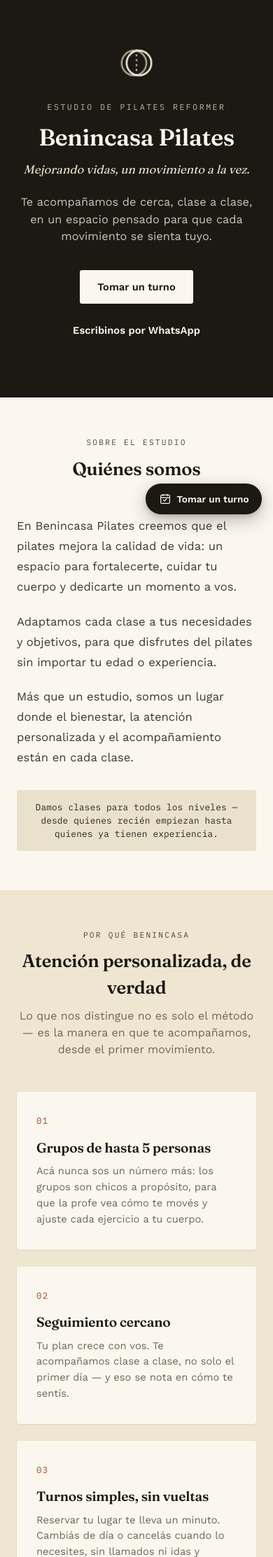
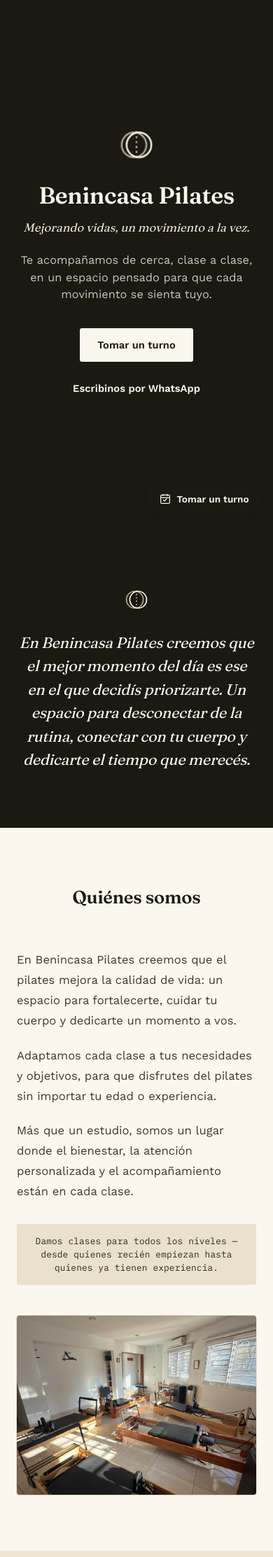
Before and after one commit to tobiasalbarran22-commits/turnera-pilates, a Flask app: page / in a window 390 px wide. Shown: the part 93-2318 px from the top of the page at 70% size. Run offline with Flask 3, Linux system fonts and the light colour scheme.

Commit message:
SEO en landing, foto real del estudio, mail desde Gmail del estudio y deploy en Render
- Landing: meta tags SEO, JSON-LD, secciones mas grandes, hero 90vh,
  nav mobile, seccion de filosofia, foto real del estudio, ajustes de
  copy.
- Mails del sistema (confirmacion, recordatorio, cupo liberado, clase
  cancelada, ultima clase del plan) ahora salen desde
  benincasapilates@gmail.com por default.
- Preparacion para publicar en Render: gunicorn, render.yaml
  (Blueprint) y guia de deploy en el README.

```diff
--- a/app/static/css/landing.css
+++ b/app/static/css/landing.css
@@ -210,8 +210,18 @@ body.landing {
 .landing-hero {
     background: var(--ink);
     color: var(--paper);
-    padding: 5.5rem 0 6rem;
+    padding: 6rem 0;
     text-align: center;
+    /* Casi toda la pantalla en la primera vista, sin forzar el 100vh
+       exacto (en mobile eso suele generar un salto raro cuando la
+       barra de direcciones del navegador aparece/desaparece). */
+    min-height: 90vh;
+    display: flex;
+    align-items: center;
+    justify-content: center;
+}
+.landing-hero .envoltura {
+    width: 100%;
 }
 .landing-hero .isotipo-wrap {
     margin: 0 auto 1.75rem;
@@ -267,7 +277,7 @@ body.landing {
 
 /* ---------- Secciones generales ---------- */
 .landing-seccion {
-    padding: 4.5rem 0;
+    padding: 7rem 0;
 }
 .landing-seccion.claro { background: var(--stone); }
 .landing-seccion.papel { background: var(--paper); }
@@ -276,7 +286,7 @@ body.landing {
 .landing-seccion .cabecera {
     text-align: center;
     max-width: 640px;
-    margin: 0 auto 3rem;
+    margin: 0 auto 3.5rem;
 }
 .landing-seccion .eyebrow {
     display: block;
@@ -301,6 +311,30 @@ body.landing {
     font-size: 1rem;
 }
 .landing-seccion.oscuro .cabecera p { color: rgba(251, 247, 238, .75); }
+
+/* ---------- Frase / filosofía ---------- */
+.landing-frase .envoltura {
+    max-width: 720px;
+    text-align: center;
+}
+.landing-frase .isotipo-wrap {
+    margin: 0 auto 1.75rem;
+    width: 34px;
+}
+.landing-frase .isotipo {
+    display: block;
+    animation: respirar 4.5s ease-in-out infinite;
+}
+.landing-frase p {
+    font-family: var(--f-display);
+    font-style: italic;
+    font-weight: 400;
+    font-size: clamp(1.35rem, 3.2vw, 2.05rem);
+    line-height: 1.55;
+    letter-spacing: -0.01em;
+    color: var(--paper);
+    margin: 0;
+}
 
 /* ---------- Quiénes somos ---------- */
 .landing-texto {
@@ -328,6 +362,20 @@ body.landing {
     border-radius: 3px;
     padding: .9rem 1.25rem;
     line-height: 1.5;
+}
+
+.landing-foto {
+    max-width: 900px;
+    margin: 2.75rem auto 0;
+    border-radius: 4px;
+    overflow: hidden;
+    box-shadow: 0 1px 2px rgba(27, 25, 18, .08), 0 0 0 1px var(--line-soft);
+}
+.landing-foto img {
+    display: block;
+    width: 100%;
+    aspect-ratio: 4 / 3;
+    object-fit: cover;
 }
 
 /* ---------- Valores / diferenciales ---------- */
@@ -547,8 +595,8 @@ body.landing {
 
 @media (max-width: 780px) {
     .landing-valores, .landing-equipo, .landing-resenas { grid-template-columns: 1fr; }
-    .landing-hero { padding: 4rem 0 4.5rem; }
-    .landing-seccion { padding: 3.5rem 0; }
+    .landing-hero { padding: 4rem 0; min-height: 90vh; }
+    .landing-seccion { padding: 5rem 0; }
     .landing-mapa { aspect-ratio: 4 / 5; }
     /* Deja lugar abajo para que el botón flotante no tape el último
        link del footer en pantallas angostas (ver .boton-flotante). */
--- a/app/templates/landing.html
+++ b/app/templates/landing.html
@@ -3,13 +3,52 @@
 <head>
     <meta charset="UTF-8">
     <meta name="viewport" content="width=device-width, initial-scale=1.0">
-    <title>Benincasa Pilates — Mejorando vidas, un movimiento a la vez</title>
-    <meta name="description" content="Estudio de pilates reformer con atención personalizada, en grupos de hasta 5 personas. Reservá tu clase online o escribinos por WhatsApp.">
+    <title>Benincasa Pilates | Estudio de Pilates Reformer en Villa Santa Rita, CABA</title>
+    <meta name="description" content="Clases de pilates reformer en grupos de hasta 5 personas, con atención personalizada. Villa Santa Rita, CABA. Reservá tu clase online o escribinos por WhatsApp.">
+    <meta name="robots" content="index, follow">
+    <link rel="canonical" href="{{ canonical_url }}">
+
+    <!-- Open Graph / Facebook, WhatsApp, Instagram (previsualización al compartir el link) -->
+    <meta property="og:type" content="website">
+    <meta property="og:locale" content="es_AR">
+    <meta property="og:url" content="{{ canonical_url }}">
+    <meta property="og:site_name" content="Benincasa Pilates">
+    <meta property="og:title" content="Benincasa Pilates | Estudio de Pilates Reformer en Villa Santa Rita, CABA">
+    <meta property="og:description" content="Clases de pilates reformer en grupos de hasta 5 personas, con atención personalizada. Reservá tu clase online o escribinos por WhatsApp.">
+    <meta property="og:image" content="{{ og_image_url }}">
+
+    <!-- Twitter/X Card -->
+    <meta name="twitter:card" content="summary_large_image">
+    <meta name="twitter:title" content="Benincasa Pilates | Estudio de Pilates Reformer en Villa Santa Rita, CABA">
+    <meta name="twitter:description" content="Clases de pilates reformer en grupos de hasta 5 personas, con atención personalizada.">
+    <meta name="twitter:image" content="{{ og_image_url }}">
+
     <link rel="preconnect" href="https://fonts.googleapis.com">
     <link rel="preconnect" href="https://fonts.gstatic.com" crossorigin>
     <link href="https://fonts.googleapis.com/css2?family=Fraunces:opsz,wght@9..144,400;9..144,600;9..144,700&family=Work+Sans:wght@400;500;600&family=IBM+Plex+Mono:wght@400;500;600&display=swap" rel="stylesheet">
     <link rel="stylesheet" href="{{ url_for('static', filename='css/estilos.css') }}">
     <link rel="stylesheet" href="{{ url_for('static', filename='css/landing.css') }}">
+
+    <!-- Datos estructurados (schema.org): ayudan a que Google entienda que
+         esto es un estudio/gimnasio, y pueda mostrar dirección, teléfono
+         y horario directo en los resultados de búsqueda. -->
+    <script type="application/ld+json">
+    {
+        "@context": "https://schema.org",
+        "@type": "ExerciseGym",
+        "name": "Benincasa Pilates",
+        "image": "{{ og_image_url }}",
+        "url": "{{ canonical_url }}",
+        "telephone": "+{{ whatsapp_numero }}",
+        "address": {
+            "@type": "PostalAddress",
+            "streetAddress": "Campana 1495",
+            "addressLocality": "Villa Santa Rita, Ciudad Autónoma de Buenos Aires",
+            "addressCountry": "AR"
+        },
+        "sameAs": ["{{ instagram_url }}"]
+    }
+    </script>
 </head>
 <body class="landing">
 
@@ -30,6 +69,7 @@
                 <svg viewBox="0 0 24 24" width="22" height="22" fill="none" stroke="currentColor" stroke-width="1.8" stroke-linecap="round" xmlns="http://www.w3.org/2000/svg"><line x1="3" y1="6" x2="21" y2="6"/><line x1="3" y1="12" x2="21" y2="12"/><line x1="3" y1="18" x2="21" y2="18"/></svg>
             </button>
             <nav class="landing-nav" id="landing-nav">
+                <a href="#filosofia">Nuestra esencia</a>
                 <a href="#quienes-somos">Quiénes somos</a>
                 <a href="#por-que">Por qué elegirnos</a>
                 <a href="#equipo">El equipo</a>
@@ -47,21 +87,32 @@
                     <line x1="15" y1="4" x2="15" y2="26" stroke="#FBF7EE" stroke-width="1" stroke-dasharray="1.5 2.5"/>
                 </svg>
             </div>
-            <span class="eyebrow reveal" style="--delay:.1s">Estudio de pilates reformer</span>
-            <h1 class="reveal" style="--delay:.2s">Benincasa Pilates</h1>
-            <p class="lema reveal" style="--delay:.3s">Mejorando vidas, un movimiento a la vez.</p>
-            <p class="sub reveal" style="--delay:.4s">Te acompañamos de cerca, clase a clase, en un espacio pensado para que cada movimiento se sienta tuyo.</p>
-            <div class="fila-botones reveal" style="--delay:.5s">
+            <h1 class="reveal" style="--delay:.1s">Benincasa Pilates</h1>
+            <p class="lema reveal" style="--delay:.2s">Mejorando vidas, un movimiento a la vez.</p>
+            <p class="sub reveal" style="--delay:.3s">Te acompañamos de cerca, clase a clase, en un espacio pensado para que cada movimiento se sienta tuyo.</p>
+            <div class="fila-botones reveal" style="--delay:.4s">
                 <a href="{{ url_for('auth.login') }}" class="boton-cta boton-cta-primario">Tomar un turno</a>
                 <a href="{{ whatsapp_url }}" target="_blank" rel="noopener" class="boton-cta boton-cta-secundario">Escribinos por WhatsApp</a>
             </div>
         </div>
     </section>
 
+    <section class="landing-seccion oscuro landing-frase" id="filosofia">
+        <div class="envoltura">
+            <div class="isotipo-wrap reveal">
+                <svg class="isotipo" width="34" height="34" viewBox="0 0 30 30" fill="none" xmlns="http://www.w3.org/2000/svg">
+                    <circle cx="13" cy="15" r="10" stroke="#B3A98C" stroke-width="1.4"/>
+                    <circle cx="17" cy="15" r="10" stroke="#FBF7EE" stroke-width="1.4"/>
+                    <line x1="15" y1="4" x2="15" y2="26" stroke="#FBF7EE" stroke-width="1" stroke-dasharray="1.5 2.5"/>
+                </svg>
+            </div>
+            <p class="reveal" style="--delay:.1s">En Benincasa Pilates creemos que el mejor momento del día es ese en el que decidís priorizarte. Un espacio para desconectar de la rutina, conectar con tu cuerpo y dedicarte el tiempo que merecés.</p>
+        </div>
+    </section>
+
     <section class="landing-seccion papel" id="quienes-somos">
         <div class="envoltura">
             <div class="cabecera reveal">
-                <span class="eyebrow">Sobre el estudio</span>
                 <h2>Quiénes somos</h2>
             </div>
             <div class="landing-texto reveal">
@@ -70,13 +121,15 @@
                 <p>Más que un estudio, somos un lugar donde el bienestar, la atención personalizada y el acompañamiento están en cada clase.</p>
             </div>
             <p class="landing-badge reveal">Damos clases para todos los niveles — desde quienes recién empiezan hasta quienes ya tienen experiencia.</p>
+            <figure class="landing-foto reveal">
+                <img src="{{ url_for('static', filename='img/estudio-interior.jpg') }}" alt="Sala de Benincasa Pilates con camillas reformer de madera junto a ventanas con luz natural" loading="lazy" decoding="async">
+            </figure>
         </div>
     </section>
 
     <section class="landing-seccion claro" id="por-que">
         <div class="envoltura">
             <div class="cabecera reveal">
-                <span class="eyebrow">Por qué Benincasa</span>
                 <h2>Atención personalizada, de verdad</h2>
                 <p>Lo que nos distingue no es solo el método — es la manera en que te acompañamos, desde el primer movimiento.</p>
             </div>
@@ -103,7 +156,6 @@
     <section class="landing-seccion papel" id="equipo">
         <div class="envoltura">
             <div class="cabecera reveal">
-                <span class="eyebrow">El equipo</span>
                 <h2>¿Quiénes te reciben?</h2>
                 <p>Un equipo chico, para conocerte de verdad, clase a clase.</p>
             </div>
@@ -130,7 +182,6 @@
     <section class="landing-seccion oscuro landing-contacto">
         <div class="envoltura">
             <div class="cabecera reveal">
-                <span class="eyebrow">Empezá hoy</span>
                 <h2>¿Lista/o para tu primera clase?</h2>
                 <p>Contanos qué buscás y te ayudamos a encontrar tu horario ideal.</p>
             </div>
--- a/requirements.txt
+++ b/requirements.txt
@@ -8,3 +8,4 @@ email-validator==2.2.0
 google-api-python-client==2.143.0
 google-auth==2.34.0
 tzdata==2026.3
+gunicorn==23.0.0
```
Also changed, not shown: app/__init__.py (+47 -2 lines), config.py (+9 -1 lines), render.yaml (added, +20 -0 lines), README.md, app/static/img/estudio-interior.jpg (added), 1 other file.
